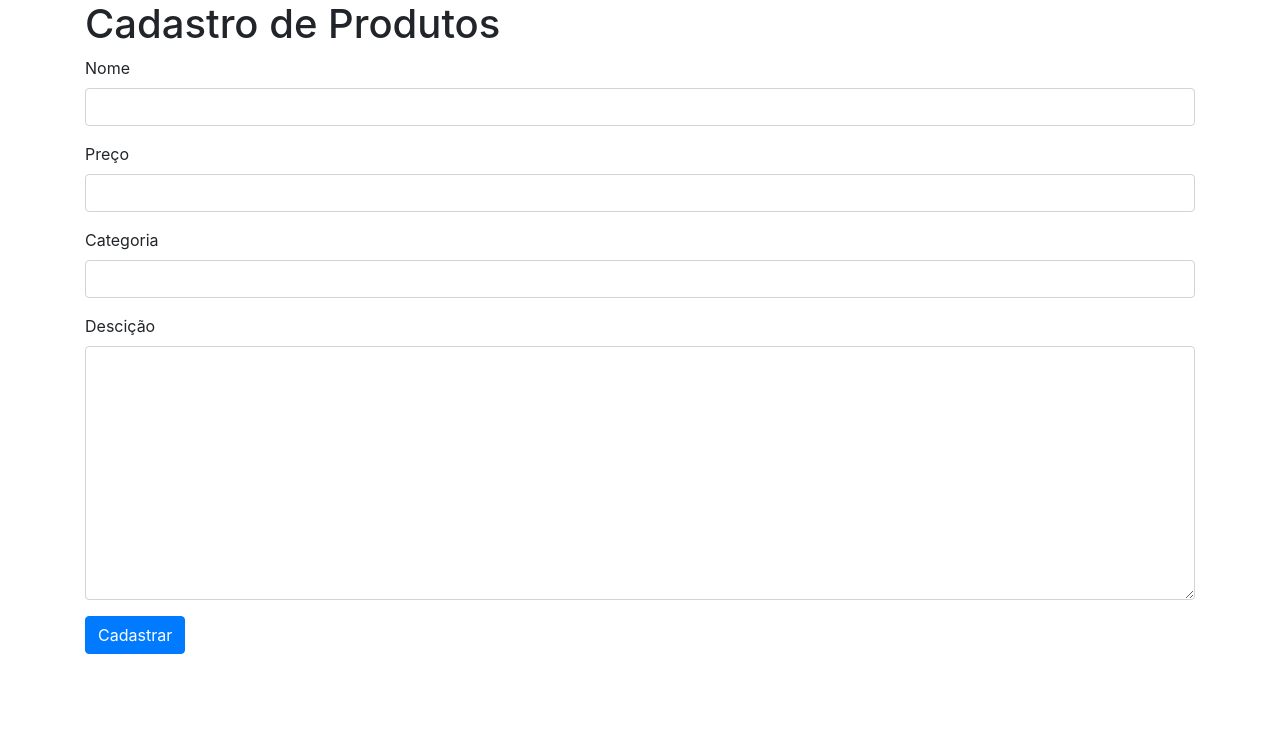
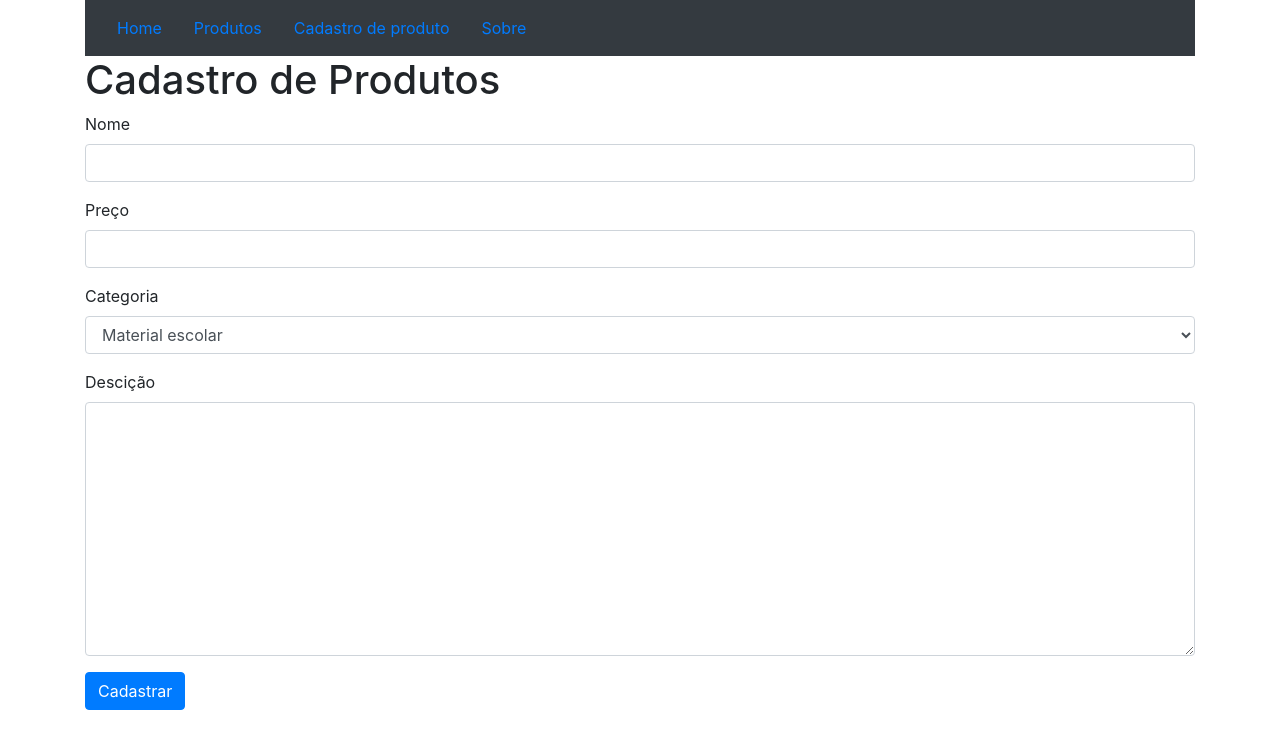
Before and after one commit to Rodrigomelomarc/Learning-Django, a Django app: page /adiciona-produto in a window 1280 px wide. Shown: the top 749 px of the page. Run offline with Django 3.2, Linux system fonts and the light colour scheme; some libraries are stand-ins or nearby versions.

Commit message:
Modificaçao nos templates e 'delete' criado

```diff
--- a/mycrud/produtos/templates/cadastro_produtos.html
+++ b/mycrud/produtos/templates/cadastro_produtos.html
@@ -13,7 +13,13 @@
     </div>
     <div class="form-group">
         <label>Categoria</label>
-        <input class="form-control" type="text" name="categoria">
+        <select class="form-control" name="categoria">
+            <option value="material escolar">Material escolar</option>
+            <option value="instrumento musical">Instrumento musical</option>
+            <option value="eletronicos">Eletronicos</option>
+            <option value="livros">Livros</option>
+            <option value="dirvesos">Diversos</option>
+        </select>
     </div>
     <div class="form-group">
         <label>Descição</label>
--- a/mycrud/produtos/templates/lista-produtos.html
+++ b/mycrud/produtos/templates/lista-produtos.html
@@ -18,6 +18,7 @@
             <th>Preço</th>
             <th>Categoria</th>
             <th>Descrição</th>
+            <th></th>
         </tr>
     </thead>
 
@@ -28,6 +29,10 @@
             <td>{{ produto.preco }}</td>
             <td>{{ produto.categoria }}</td>
             <td>{{ produto.descricao }}</td>
+            <td>
+                <a href="{% url 'remover' id=produto.id %}">Remover</a>
+                <a href="#">Modificar</a>
+            </td>
         </tr>
         {% endfor %}
     </tbody>
--- a/mycrud/produtos/templates/template.html
+++ b/mycrud/produtos/templates/template.html
@@ -11,7 +11,28 @@
 </head>
 
 <body>
+
     <div class="container">
+
+        <nav class="navbar navbar-dark bg-dark">
+
+            <ul class="nav justify-content-end">
+                <li class="nav-item">
+                    <a class="nav-link" href="{% url 'index' %}">Home</a>
+                </li>
+                <li class="nav-item">
+                    <a class="nav-link" href="{% url 'lista_produtos' %}">Produtos</a>
+                </li>
+                <li class="nav-item">
+                    <a class="nav-link" href="{% url 'cadastro_produtos' %}">Cadastro de produto</a>
+                </li>
+                <li class="nav-item">
+                    <a class="nav-link" href="#">Sobre</a>
+                </li>
+            </ul>
+
+        </nav>
+
         {% block content %}{% endblock %}
     </div>
 </body>
--- a/mycrud/produtos/urls.py
+++ b/mycrud/produtos/urls.py
@@ -8,5 +8,6 @@ urlpatterns = [
     path('lista-produtos/', views.lista_produtos,
          name='lista_produtos'),
     path('adiciona-produto', views.adiciona_produtos,
-         name='adiciona-adiciona_produtos')
+         name='adiciona-adiciona_produtos'),
+    path('remover/<int:id>', views.remover, name='remover'),
 ]
--- a/mycrud/produtos/views.py
+++ b/mycrud/produtos/views.py
@@ -26,3 +26,9 @@ def adiciona_produtos(request):
         return redirect('lista_produtos')
 
     return render(request, 'cadastro_produtos.html')
+
+
+def remover(request, id):
+    produto = Produtos.objects.get(id=id)
+    produto.delete()
+    return redirect('lista_produtos')
```
